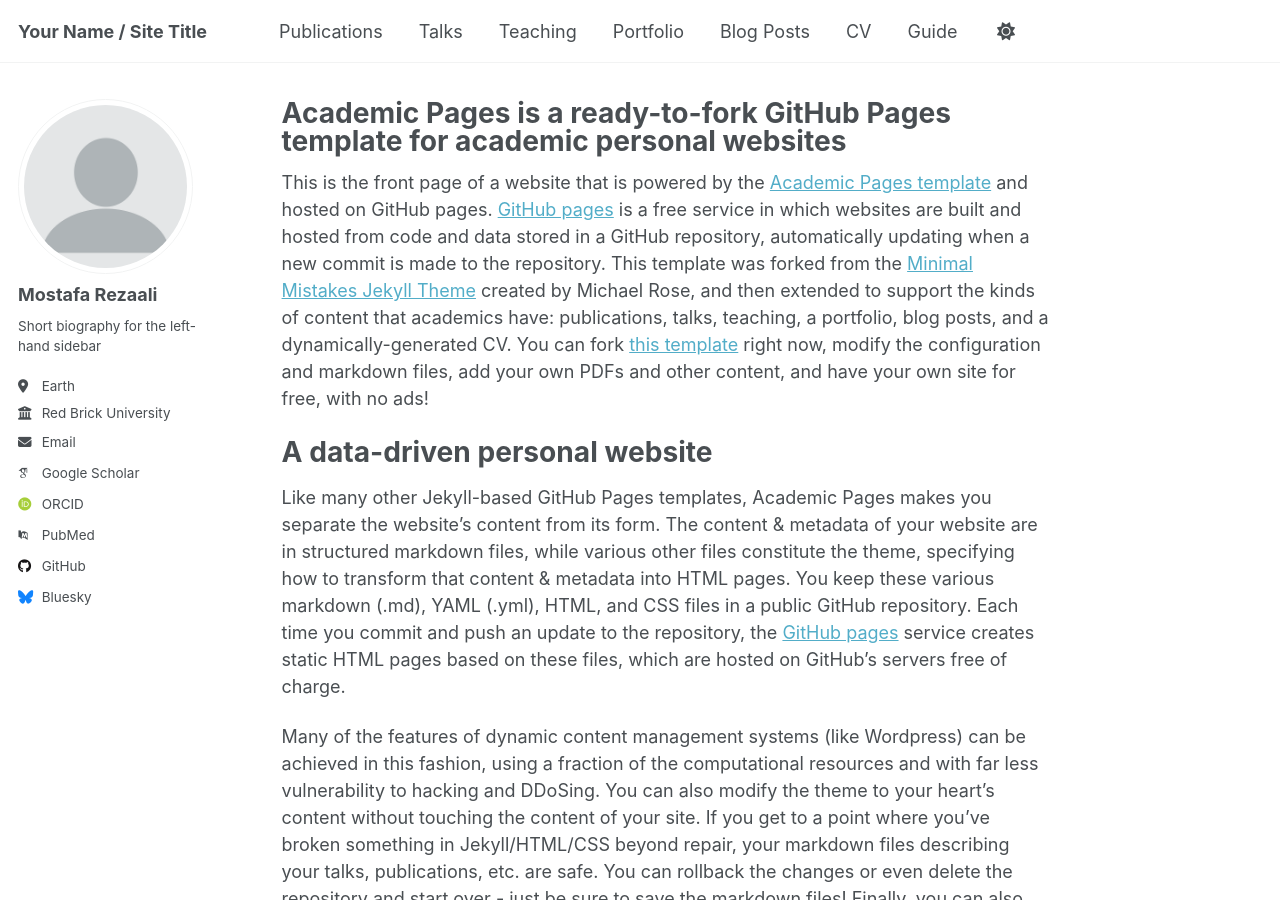
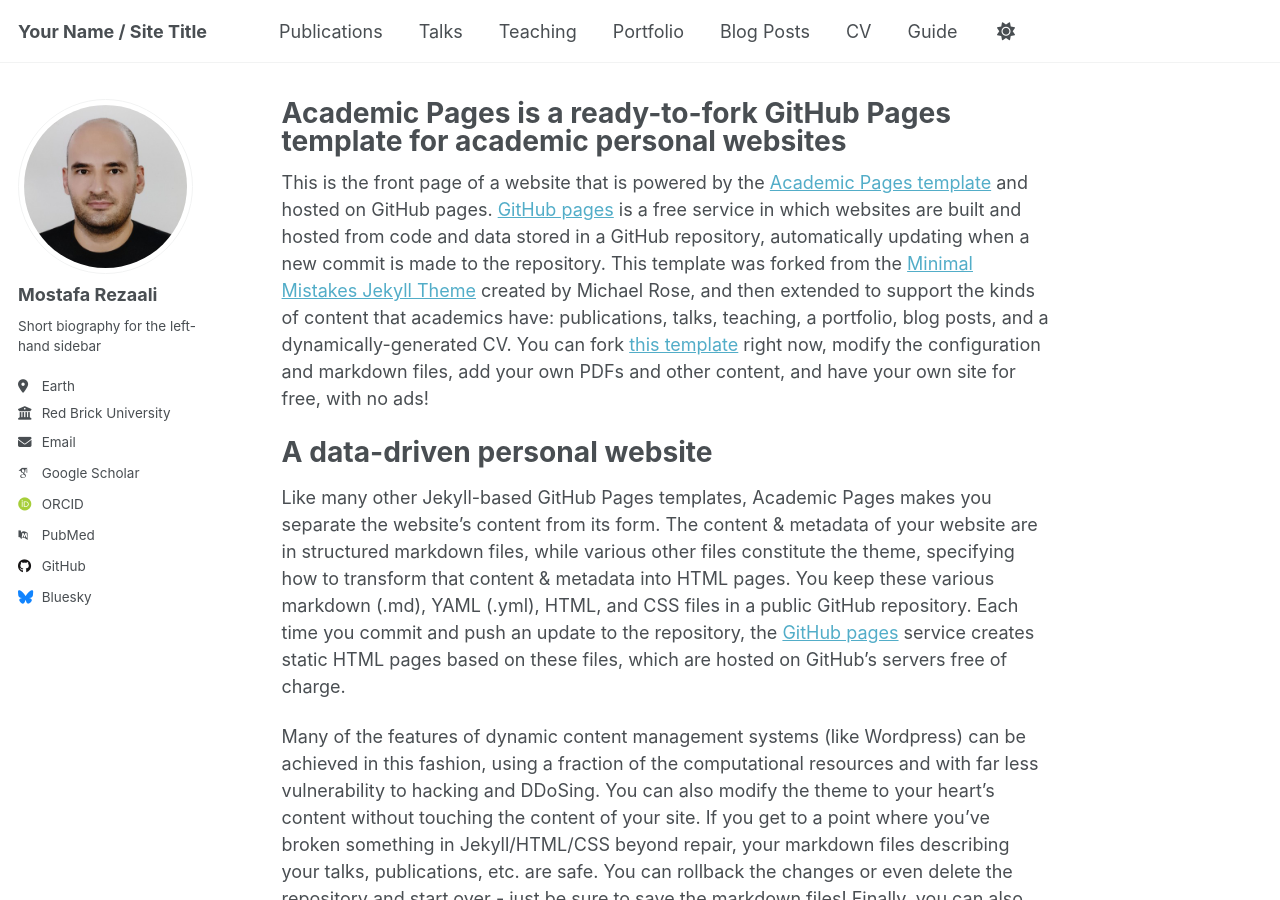
Before and after one commit to Mostafa-Rezaali/Mostafa-Rezaali.github.io, a Jekyll site: the page built from _pages/about.md, in a window 1280 px wide and 900 px high. Built offline with Jekyll 4.4.1, drawn with Linux system fonts in a browser that asks for light colours; some web fonts are replaced.

Commit message:
Update _config.yml

```diff
--- a/_config.yml
+++ b/_config.yml
@@ -22,7 +22,7 @@ repository               : "academicpages/academicpages.github.io"
 #               Additional customization can be done by editing /_includes/author-profile.html
 author:
   # Biographic information
-  avatar           : "profile.png"
+  avatar           : "1670968242486.jpg"
   name             : "Mostafa Rezaali"
   pronouns         : # example: "she/her"
   bio              : "Short biography for the left-hand sidebar"
```
